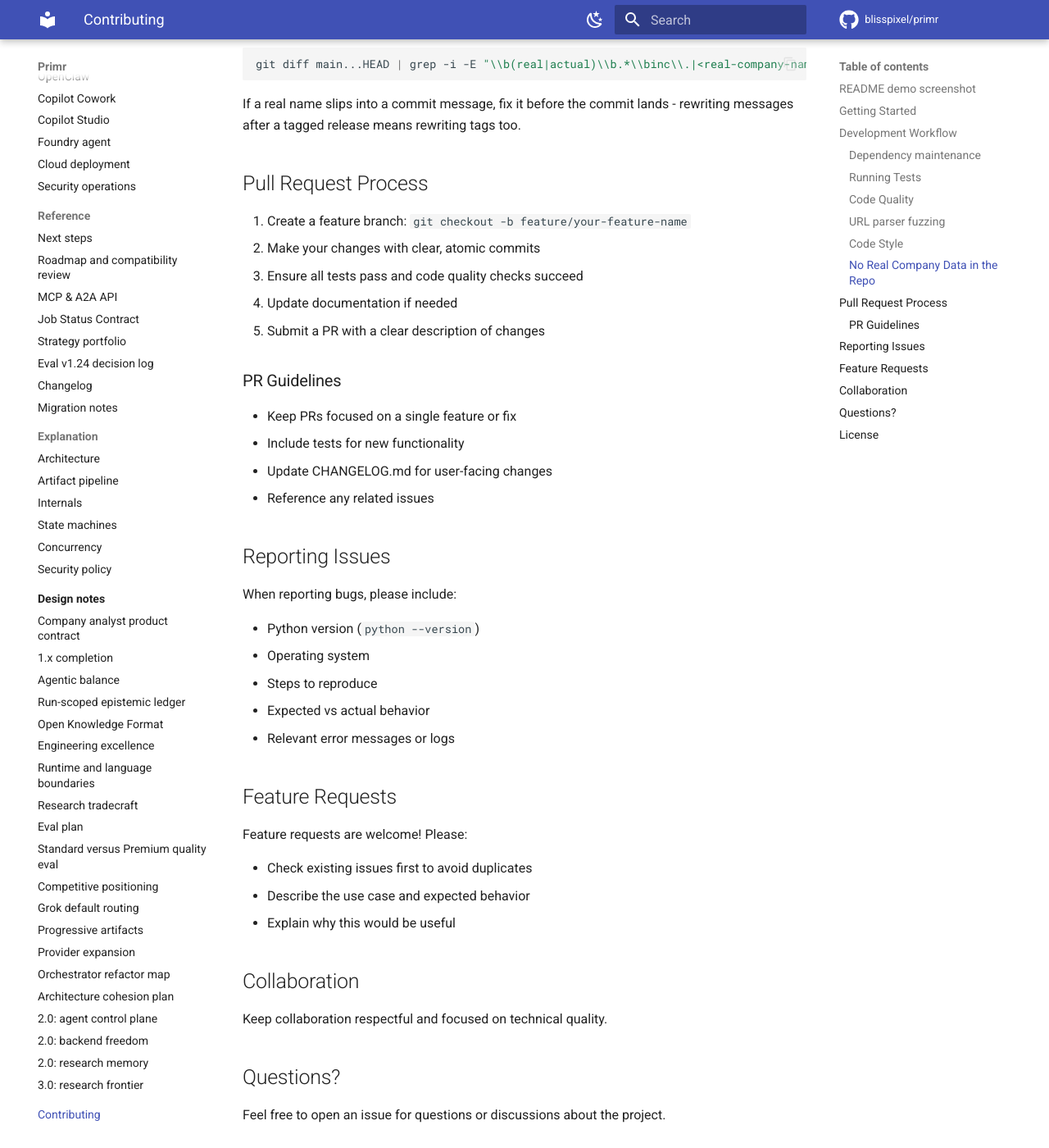
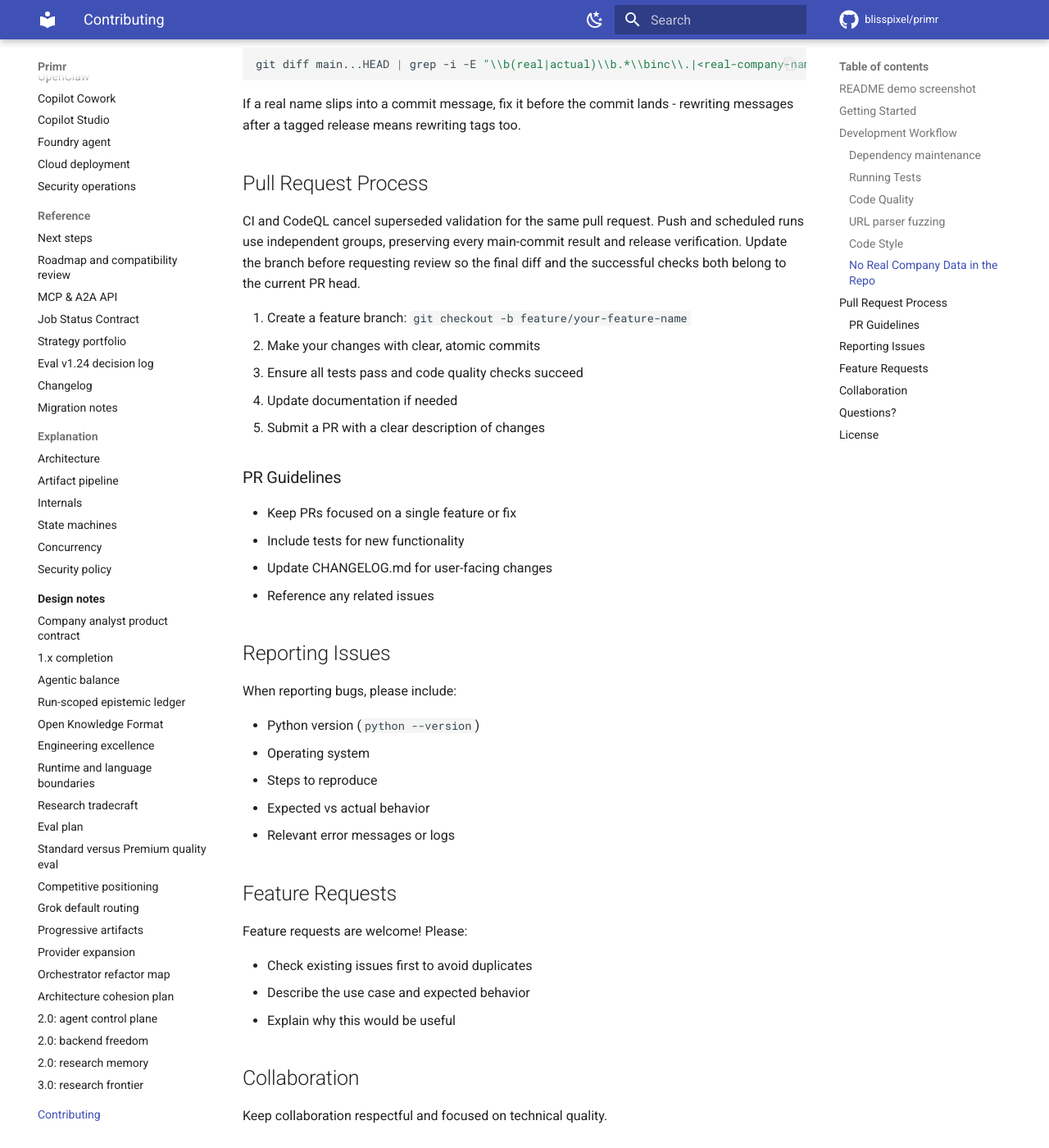
Before and after one commit to blisspixel/primr, an MkDocs documentation site: the page built from docs/CONTRIBUTING.md, in a window 1280 px wide and 1400 px high, scrolled down 5425 px. Shown: the whole window at 82% size. Built offline with MkDocs 1.6.1 and Material for MkDocs 9.7.7, drawn with Linux system fonts in a browser that asks for light colours; comment, search, counter and statistics services are not loaded; some of the changed text lies outside the part shown.

Commit message:
Keep validation guidance with the pull request process

```diff
--- a/docs/CONTRIBUTING.md
+++ b/docs/CONTRIBUTING.md
@@ -246,6 +246,11 @@ If a real name slips into a commit message, fix it before the commit lands - rew
 
 ## Pull Request Process
 
+CI and CodeQL cancel superseded validation for the same pull request. Push and
+scheduled runs use independent groups, preserving every main-commit result and
+release verification. Update the branch before requesting review so the final
+diff and the successful checks both belong to the current PR head.
+
 1. Create a feature branch: `git checkout -b feature/your-feature-name`
 2. Make your changes with clear, atomic commits
 3. Ensure all tests pass and code quality checks succeed
```
Also changed, not shown: other parts of docs/CONTRIBUTING.md (+0 -5 lines).
